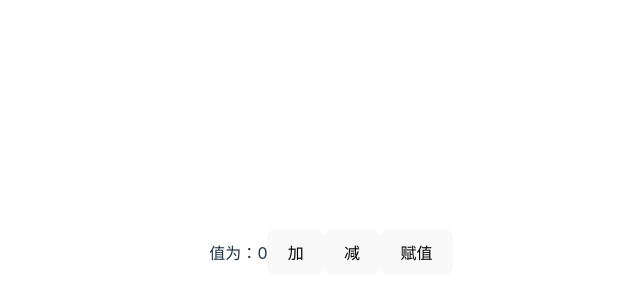
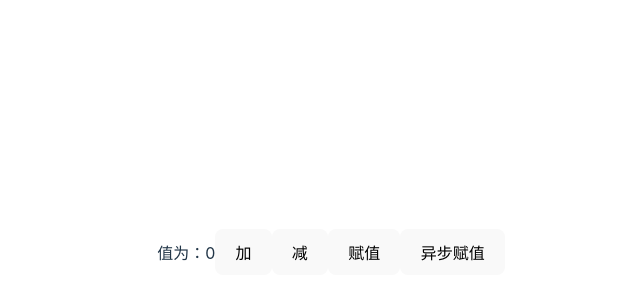
Before and after one commit to CodeWhatD/codeWhat-react, a React (Vite) app: page / in a window 1280 px wide. Shown: the part 148-448 px from the top of the page, without its empty margins (309-949 px from the left). Built offline with nearby package versions, Linux system fonts and the light colour scheme.

Commit message:
feat: add async action use thunk

```diff
--- a/src/pages/reduxpage/index.tsx
+++ b/src/pages/reduxpage/index.tsx
@@ -7,6 +7,14 @@ import {
 export const ReduxPage = () => {
   const count = useAppSelector((state) => state.counter.value);
   const dispatch = useAppDispatch();
+
+  const asyncIncrementAmount = (amount: number) => {
+    return (dispatch: any) => {
+      setTimeout(() => {
+        dispatch(incrementByAmount(amount));
+      }, 1000);
+    };
+  };
   return (
     <div>
       <span>值为：{count}</span>
@@ -31,6 +39,11 @@ export const ReduxPage = () => {
       >
         赋值
       </button>
+      <button
+        onClick={() => {
+          dispatch(asyncIncrementAmount(300));
+        }}
+      >异步赋值</button>
     </div>
   );
 };
```
